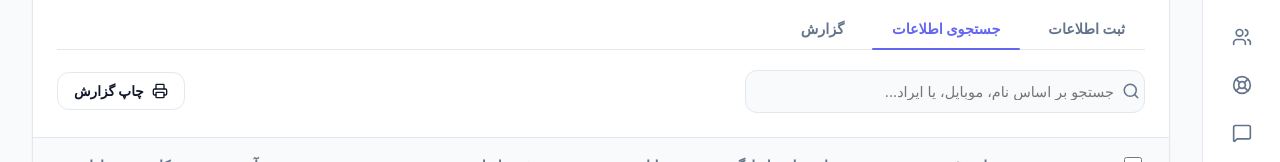
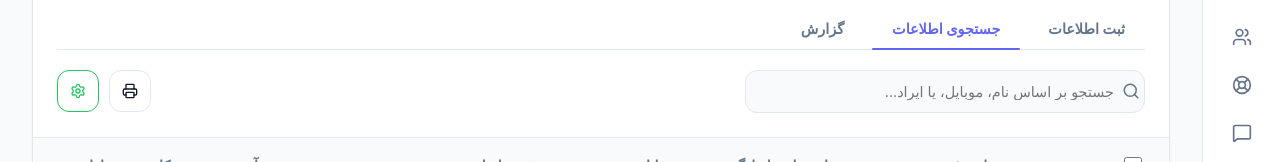
Before and after one commit to AlirezaMovahedi1/seyediit, a React (Vite) app in the folder frontend/: page / in a window 1280 px wide. Shown: the part 314-476 px from the top of the page. Built offline with nearby package versions, Linux system fonts and the light colour scheme; a web font is replaced by a local one.

Commit message:
feat: change print button to icon-only and add green settings icon button

```diff
--- a/frontend/src/App.tsx
+++ b/frontend/src/App.tsx
@@ -28,7 +28,8 @@ import {
   CheckCircle,
   RefreshCw,
   User,
-  Phone
+  Phone,
+  Settings
 } from 'lucide-react';
 
 interface Ticket {
@@ -279,7 +280,7 @@ function App() {
   const currentItems = useMemo(() => {
     const startIndex = (currentPage - 1) * itemsPerPage;
     return filteredTickets.slice(startIndex, startIndex + itemsPerPage);
-  }, [filteredTickets, currentPage]);
+  }, [filteredTickets, currentPage, itemsPerPage]);
 
   // Check if all items on current page are selected
   const isAllSelected = useMemo(() => {
@@ -557,9 +558,11 @@ function App() {
                     </div>
 
                     <div className="filter-actions">
-                      <button className="btn-secondary" onClick={() => window.print()}>
+                      <button className="btn-secondary btn-icon-only" onClick={() => window.print()} title="چاپ گزارش">
                         <Printer size={16} />
-                        <span>چاپ گزارش</span>
+                      </button>
+                      <button className="btn-secondary btn-icon-only green-btn" title="تنظیمات">
+                        <Settings size={16} />
                       </button>
                     </div>
                   </div>
--- a/frontend/src/index.css
+++ b/frontend/src/index.css
@@ -751,6 +751,28 @@ html, body {
   border-color: var(--border-focus);
 }
 
+.btn-icon-only {
+  width: 42px;
+  height: 42px;
+  padding: 0;
+  display: flex;
+  align-items: center;
+  justify-content: center;
+  border-radius: var(--border-radius-md);
+  min-width: 42px;
+}
+
+.green-btn {
+  border-color: #22c55e;
+  color: #22c55e;
+}
+
+.green-btn:hover {
+  background-color: rgba(34, 197, 94, 0.05);
+  border-color: #16a34a;
+  color: #16a34a;
+}
+
 /* Active Filter Badges */
 .active-filters {
   display: flex;
```
